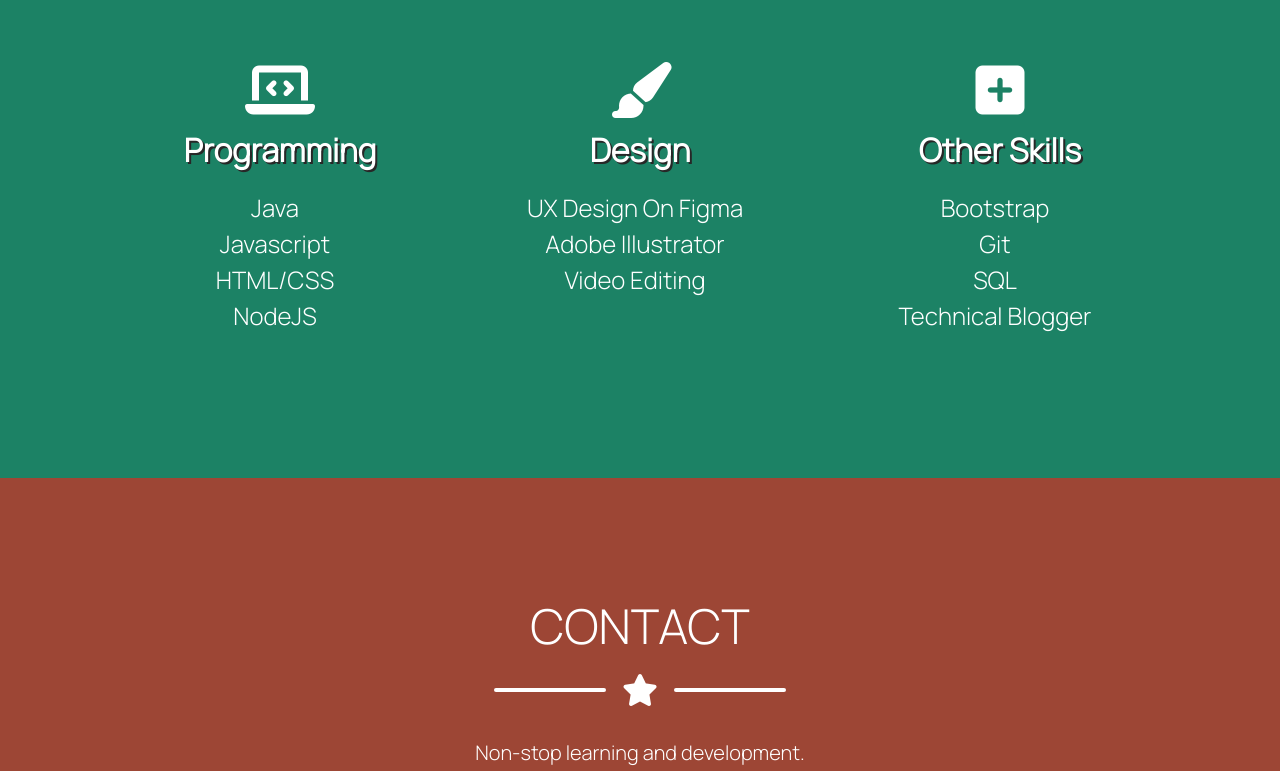
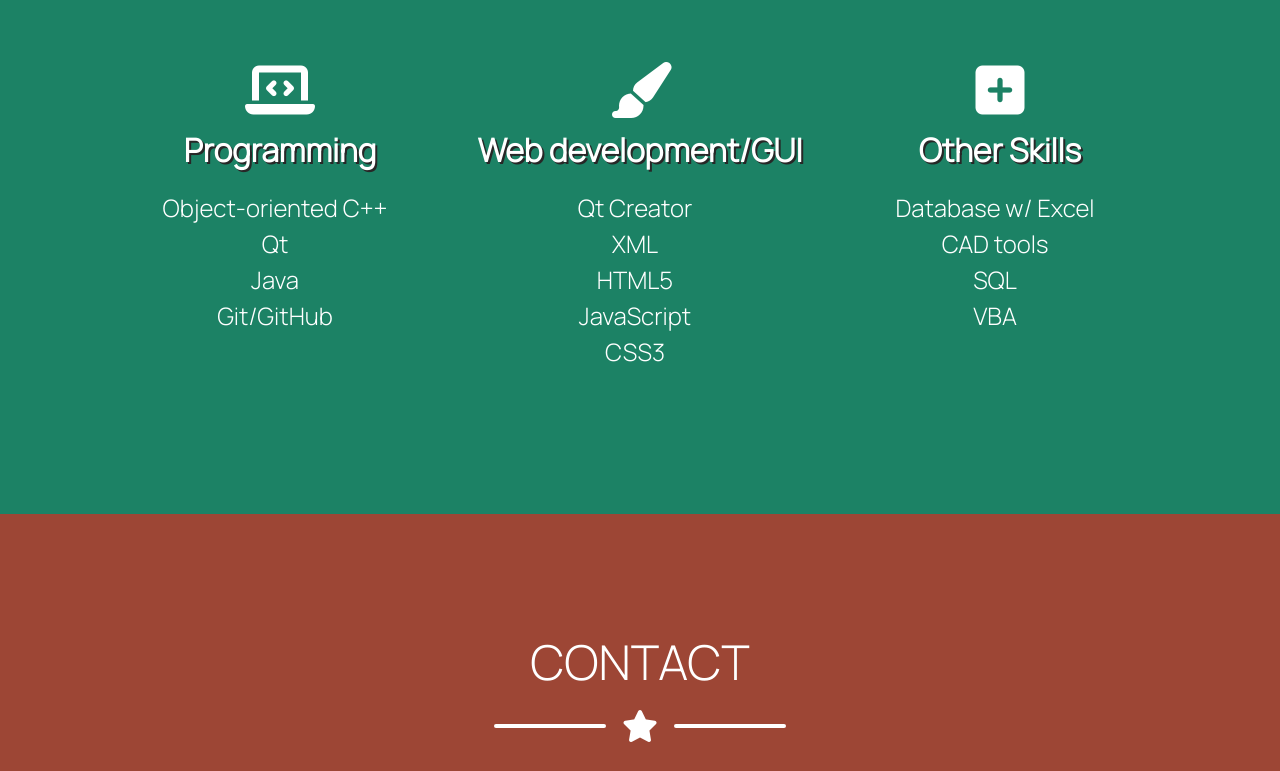
Before and after one commit to cesaringa/PersonalWebsite, a plain HTML site: page index.html in a window 1280 px wide. Shown: the part 2260-3031 px from the top of the page. Drawn offline with nearby package versions, Linux system fonts and the light colour scheme.

Commit message:
Update index.html

```diff
--- a/index.html
+++ b/index.html
@@ -197,20 +197,22 @@
             <h3><i class="fas fa-laptop-code fa-2x"></i></h3>
             <p class="skills-heading">Programming</p>
             <ul class="ski">
+              <li>Object-oriented C++</li>
+              <li>Qt</li>
               <li>Java</li>
-              <li>Javascript</li>
-              <li>HTML/CSS</li>
-              <li>NodeJS</li>
+              <li>Git/GitHub</li>
             </ul>
           </div>
           <div class="col-lg-4 text-center mt-4">
             <h3><i class="fas fa-paint-brush fa-2x"></i></h3>
-            <p class="skills-heading">Design</p>
+            <p class="skills-heading">Web development/GUI</p>
 
             <ul class="ski">
-              <li>UX Design On Figma</li>
-              <li>Adobe Illustrator</li>
-              <li>Video Editing</li>
+              <li>Qt Creator</li>
+              <li>XML</li>
+              <li>HTML5</li>
+              <li>JavaScript</li>
+              <li>CSS3</li>
             </ul>
           </div>
           <div class="col-lg-4 text-center mt-4">
@@ -218,10 +220,10 @@
             <p class="skills-heading">Other Skills</p>
 
             <ul class="ski">
-              <li>Bootstrap</li>
-              <li>Git</li>
+              <li>Database w/ Excel</li>
+              <li>CAD tools</li>
               <li>SQL</li>
-              <li>Technical Blogger</li>
+              <li>VBA</li>
             </ul>
           </div>
         </div>
```
